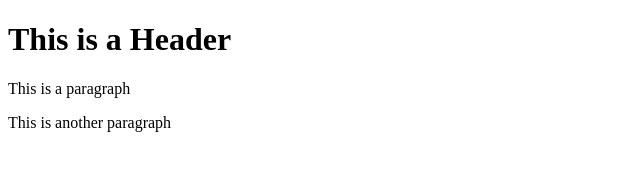
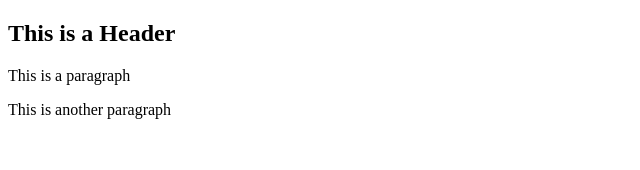
Before and after one commit to sheenavaughan/git-test, a plain HTML site: page index.html in a window 1280 px wide. Shown: the whole page, without its empty margins (0-640 px from the left). Drawn offline with Linux system fonts and the light colour scheme.

Commit message:
Changed header

```diff
--- a/index.html
+++ b/index.html
@@ -1,7 +1,7 @@
 <!DOCTYPE html>
 <html>
     <body>
-        <h1>This is a Header</h1>
+        <h2>This is a Header</h2>
         <p> This is a paragraph</p>
         <p>This is another paragraph</p>
 
```
